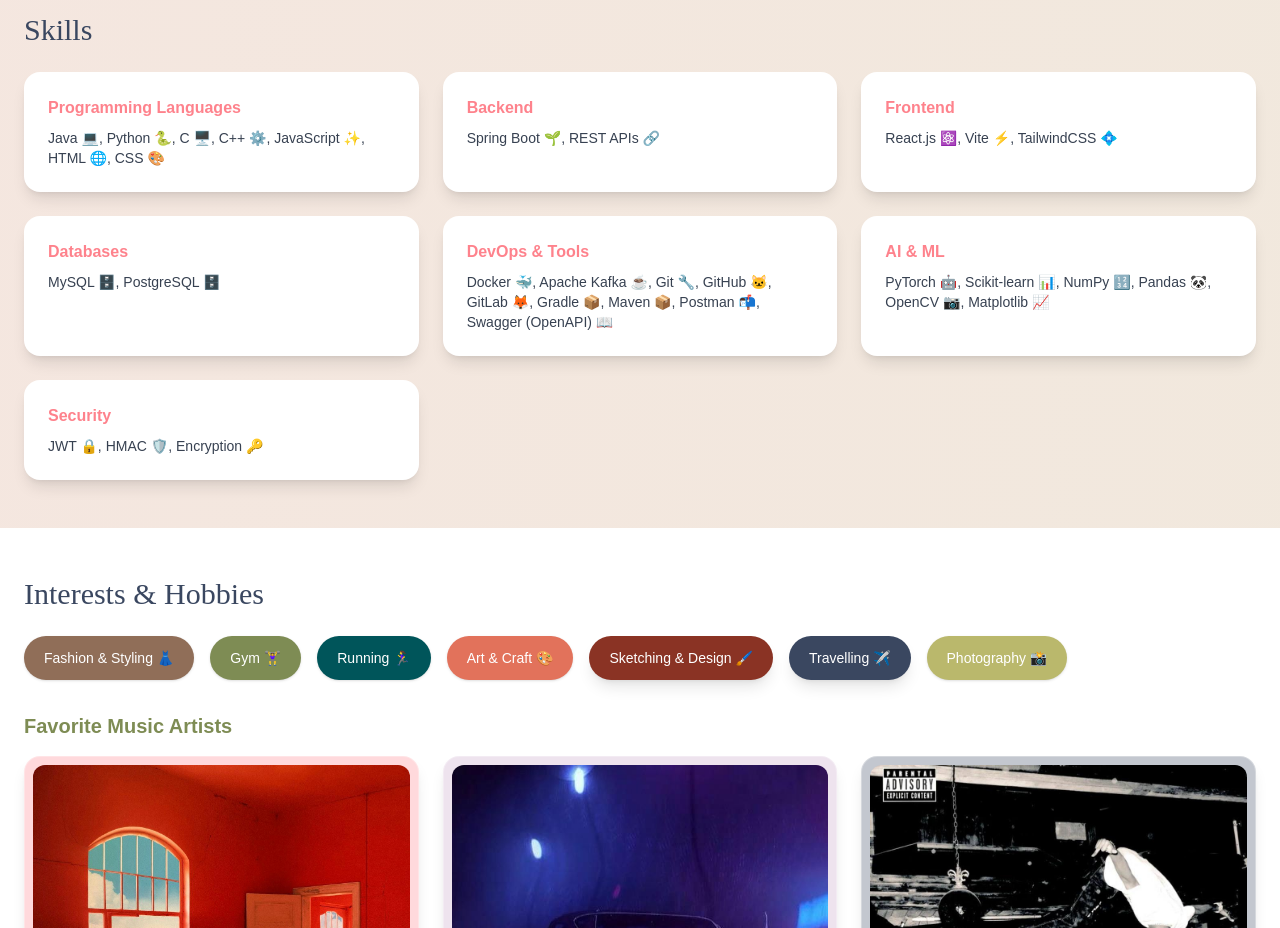
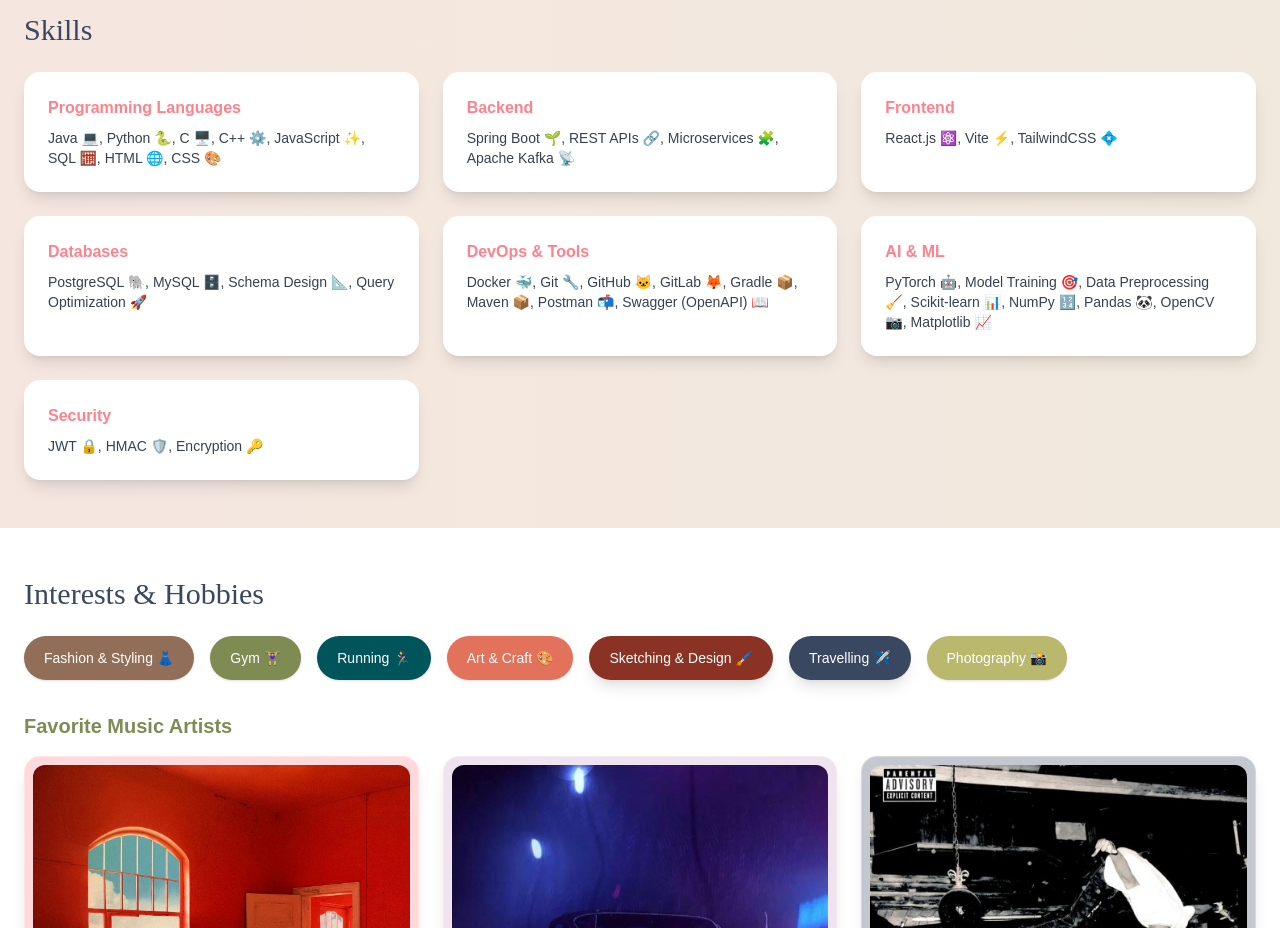
Before and after one commit to Srishti-Organization/portfolio-vite, a React (Vite) app: page / in a window 1280 px wide. Shown: the part 2500-3428 px from the top of the page. Built offline with nearby package versions, Linux system fonts and the light colour scheme.

Commit message:
update: skills.js

```diff
--- a/src/data/skills.js
+++ b/src/data/skills.js
@@ -6,12 +6,15 @@
   { name: "C", category: "Programming Languages", icon: "🖥️" },
   { name: "C++", category: "Programming Languages", icon: "⚙️" },
   { name: "JavaScript", category: "Programming Languages", icon: "✨" },
+  { name: "SQL", category: "Programming Languages", icon: "🧮" },
   { name: "HTML", category: "Programming Languages", icon: "🌐" },
   { name: "CSS", category: "Programming Languages", icon: "🎨" },
 
   // Backend
   { name: "Spring Boot", category: "Backend", icon: "🌱" },
   { name: "REST APIs", category: "Backend", icon: "🔗" },
+  { name: "Microservices", category: "Backend", icon: "🧩" },
+  { name: "Apache Kafka", category: "Backend", icon: "📡" },
 
   // Frontend
   { name: "React.js", category: "Frontend", icon: "⚛️" },
@@ -19,12 +22,13 @@
   { name: "TailwindCSS", category: "Frontend", icon: "💠" },
 
   // Databases
+  { name: "PostgreSQL", category: "Databases", icon: "🐘" },
   { name: "MySQL", category: "Databases", icon: "🗄️" },
-  { name: "PostgreSQL", category: "Databases", icon: "🗄️" },
+  { name: "Schema Design", category: "Databases", icon: "📐" },
+  { name: "Query Optimization", category: "Databases", icon: "🚀" },
 
   // DevOps & Tools
   { name: "Docker", category: "DevOps & Tools", icon: "🐳" },
-  { name: "Apache Kafka", category: "DevOps & Tools", icon: "☕" },
   { name: "Git", category: "DevOps & Tools", icon: "🔧" },
   { name: "GitHub", category: "DevOps & Tools", icon: "🐱" },
   { name: "GitLab", category: "DevOps & Tools", icon: "🦊" },
@@ -35,6 +39,8 @@
 
   // AI & ML
   { name: "PyTorch", category: "AI & ML", icon: "🤖" },
+  { name: "Model Training", category: "AI & ML", icon: "🎯" },
+  { name: "Data Preprocessing", category: "AI & ML", icon: "🧹" },
   { name: "Scikit-learn", category: "AI & ML", icon: "📊" },
   { name: "NumPy", category: "AI & ML", icon: "🔢" },
   { name: "Pandas", category: "AI & ML", icon: "🐼" },
@@ -44,7 +50,13 @@
   // Security
   { name: "JWT", category: "Security", icon: "🔒" },
   { name: "HMAC", category: "Security", icon: "🛡️" },
-  { name: "Encryption", category: "Security", icon: "🔑" }
+  { name: "Encryption", category: "Security", icon: "🔑" },
+
+  // FinTech Domain
+  { name: "ISO8583", category: "FinTech Domain", icon: "💳" },
+  { name: "Card Transaction Processing", category: "FinTech Domain", icon: "🏦" },
+  { name: "Issuer Systems", category: "FinTech Domain", icon: "🧾" },
+  { name: "VTS (Visa Simulator)", category: "FinTech Domain", icon: "🔍" }
 ];
 
 export default skills;
```
